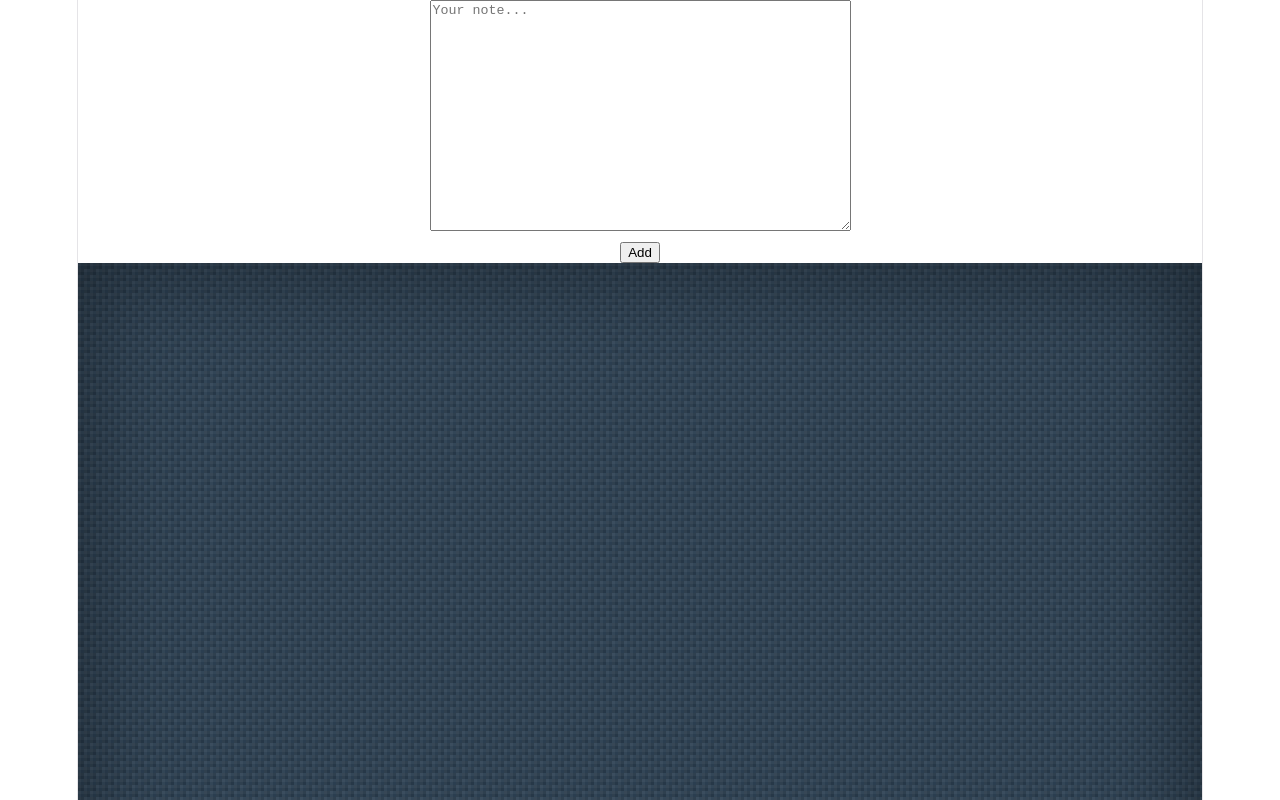
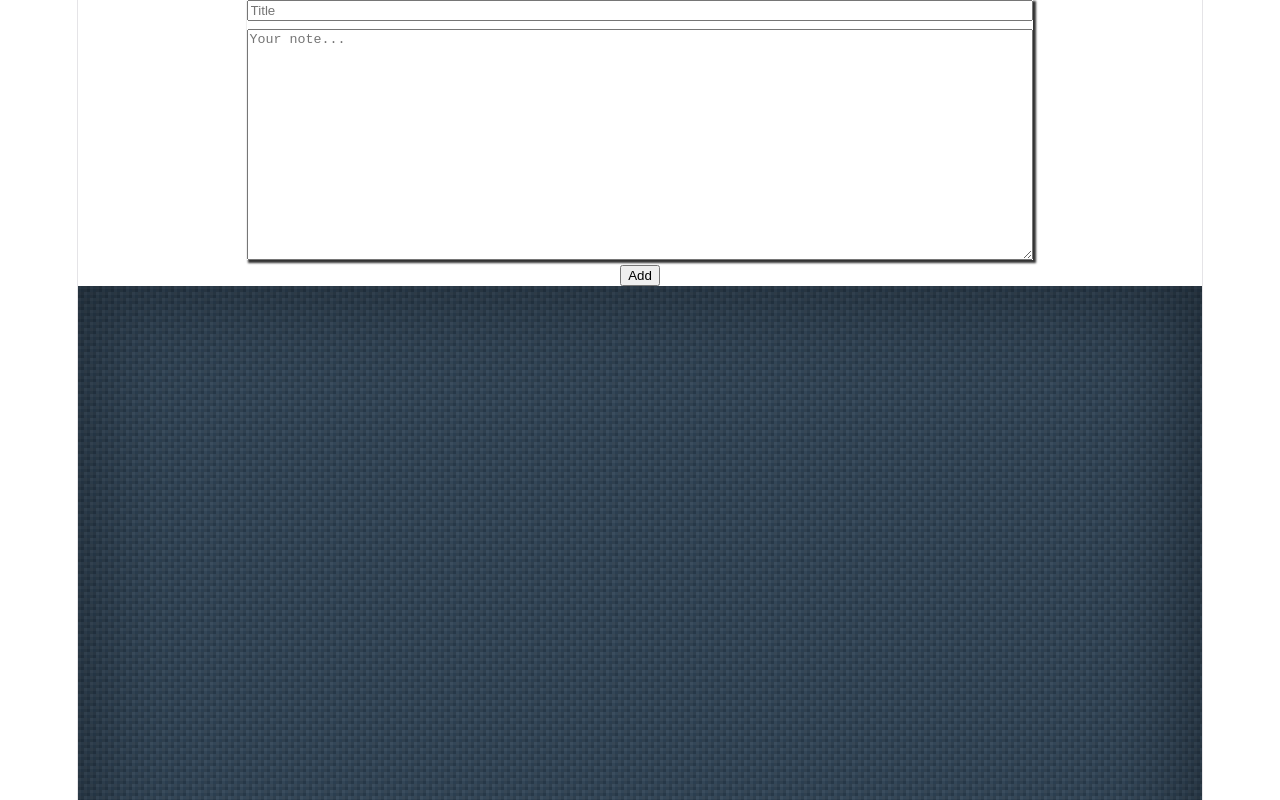
Before and after one commit to netanelwallach/TechTroop-FullStackMay2026-QuickNotes-Project, a React (Vite) app in the folder my-app/: page / in a window 1280 px wide. Shown: the top 800 px of the page. Built offline with nearby package versions, Linux system fonts and the light colour scheme.

Commit message:
Step 4 - Title

```diff
--- a/my-app/src/App.jsx
+++ b/my-app/src/App.jsx
@@ -5,9 +5,10 @@ import NotesGrid from "./components/NotesGrid/NotesGrid";
 function App() {
   const [notes, setNotes] = useState([]);
 
-  const handleAddNewNote = (newNoteText) => {
+  const handleAddNewNote = (newNoteTitle, newNoteText) => {
     const newNote = {
       id: Date.now(),
+      title: newNoteTitle,
       text: newNoteText,
       date: new Date(),
     };
--- a/my-app/src/components/NewNote/NewNote.jsx
+++ b/my-app/src/components/NewNote/NewNote.jsx
@@ -1,23 +1,39 @@
 import { useState } from "react";
+import styles from "./NewNote.module.css";
 
 function NewNote({ onAddNote }) {
   const rows = 15;
   const columns = 50;
   const [note, setNote] = useState("");
+  const [title, setTitle] = useState("");
 
   const updateNoteText = (event) => {
     setNote(event.target.value);
   };
 
+  const updateNoteTitle = (event) => {
+    setTitle(event.target.value);
+  };
+
   const addClickHandle = (event) => {
     event.preventDefault();
     if (note.trim() === "") return;
-    onAddNote(note);
+    onAddNote(title, note);
     setNote("");
+    setTitle("");
   };
 
   return (
     <form>
+      <div className={styles["note-container"]}>
+        <input
+          type="text"
+          name="new-note-title"
+          id="new-note-title"
+          placeholder="Title"
+          value={title}
+          onChange={updateNoteTitle}
+        />
         <textarea
           name="new-note"
           id="new-note"
@@ -27,6 +43,7 @@ function NewNote({ onAddNote }) {
           value={note}
           onChange={updateNoteText}
         ></textarea>
+      </div>
       <div>
         <button onClick={addClickHandle}>Add</button>
       </div>
--- a/my-app/src/components/NewNote/NewNote.module.css
+++ b/my-app/src/components/NewNote/NewNote.module.css
@@ -0,0 +1,7 @@
+.note-container {
+  display: flex;
+  flex-direction: column;
+  gap: 8px;
+  margin: 0% 15% 0% 15%;
+  box-shadow: 2px 2px 2px 1px #333333;
+}
--- a/my-app/src/components/NoteCard/NoteCard.jsx
+++ b/my-app/src/components/NoteCard/NoteCard.jsx
@@ -1,6 +1,6 @@
 import styles from "./NoteCard.module.css";
 
-function NoteCard({ note, id, date, deleteNote }) {
+function NoteCard({ id, note, title, date, deleteNote }) {
   const getOrdinalSuffix = (day) => {
     if (day > 3 && day < 21) return "th";
     switch (day % 10) {
@@ -53,6 +53,7 @@ function NoteCard({ note, id, date, deleteNote }) {
           &times;
         </button>
       </div>
+      <h3>{title}</h3>
       <p>{note}</p>
     </div>
   );
--- a/my-app/src/components/NotesGrid/NotesGrid.jsx
+++ b/my-app/src/components/NotesGrid/NotesGrid.jsx
@@ -7,8 +7,9 @@ function NotesGrid({ Notes, deleteNote }) {
       {Notes.map((n) => (
         <NoteCard
           key={n.id}
+          id={n.id}
           note={n.text}
-          id={n.id}
+          title={n.title}
           date={n.date}
           deleteNote={deleteNote}
         ></NoteCard>
```
Lines whose indentation alone changed are shown as unchanged.
